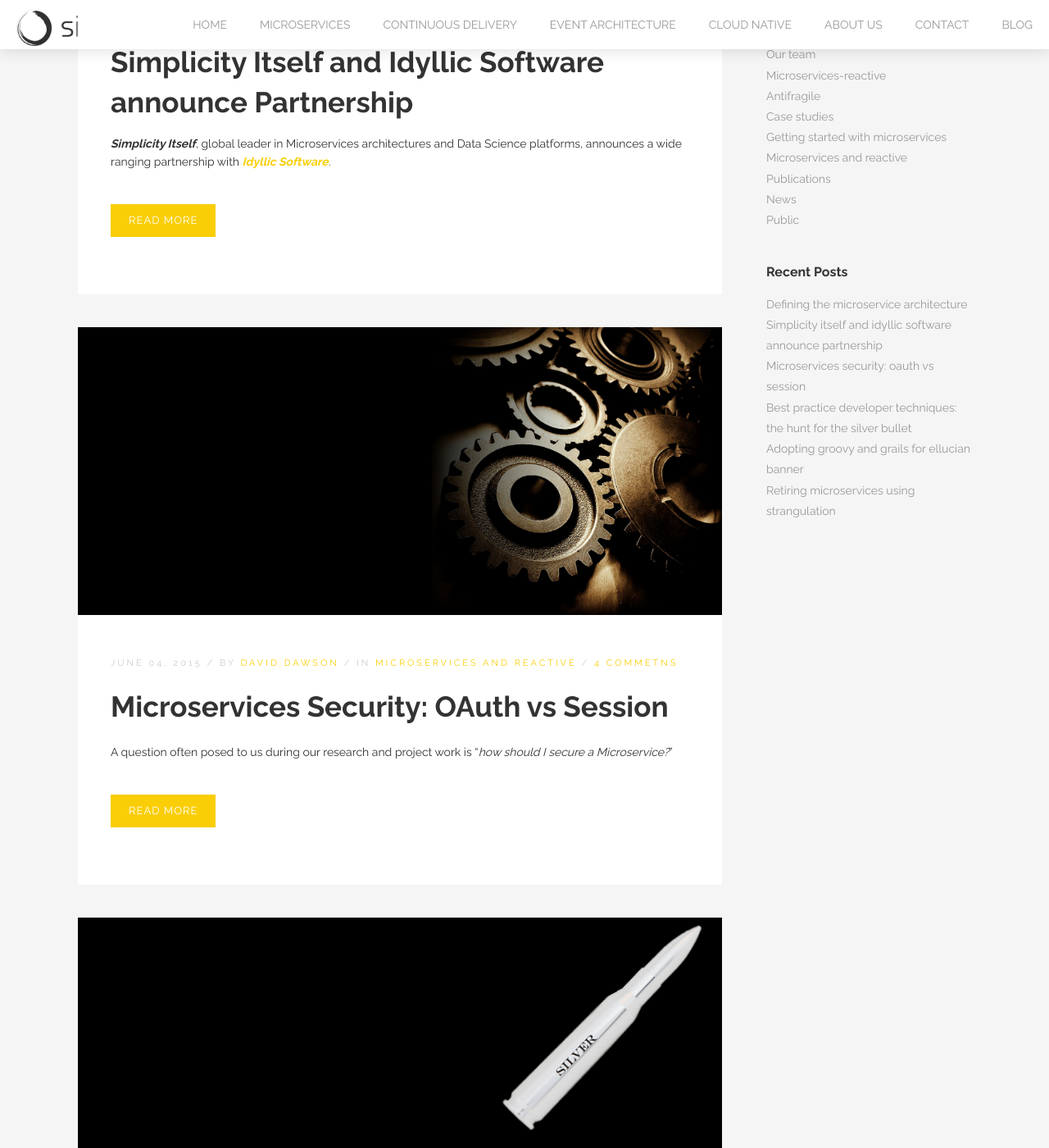
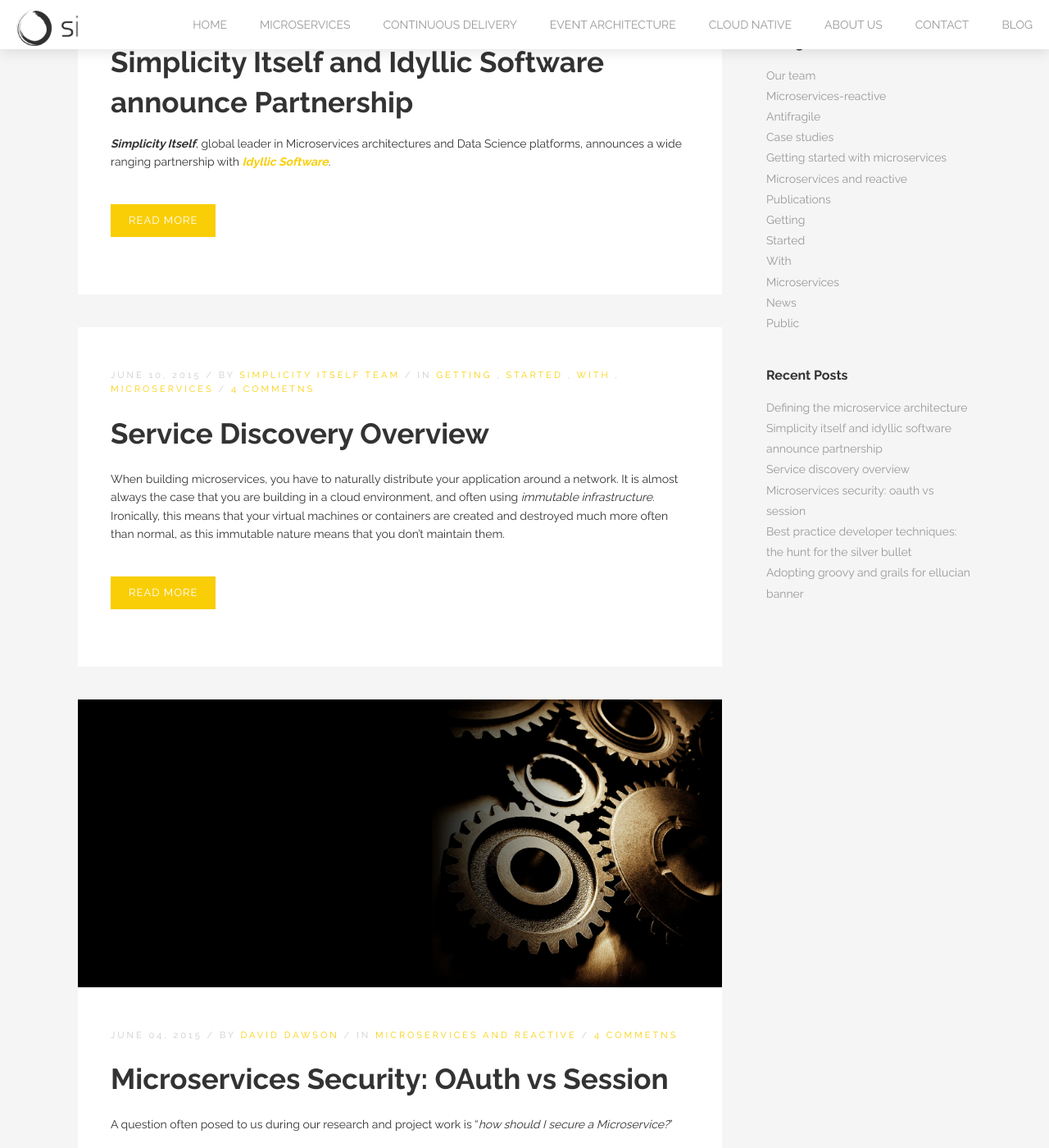
Before and after one commit to simplicityitself/simplicityitself.github.io, a Jekyll site: the page built from blog/index.html, in a window 1280 px wide and 1400 px high, scrolled down 1415 px. Shown: the whole window at 82% size. Built offline with Jekyll 4.4.1, drawn with Linux system fonts in a browser that asks for light colours; the list of posts is cut into pages by our own code; some of the changed text lies outside the part shown.

Commit message:
Add links. rescue article.

```diff
--- a/learning/getting-started-with-microservices/service-discovery-overview.md
+++ b/_posts/2015-06-10-service-discovery-overview.md
@@ -3,6 +3,9 @@
 layout: article
 author: Simplicity Itself Team
 categories: Getting Started With Microservices
+redirect_from:
+  - "/learning/getting-started-with-microservices/service-discovery-overview.html"
+  - "/learning/getting-started-microservices/service-discovery-overview/index.html"
 ---
 
 
--- a/blog/index.html
+++ b/blog/index.html
@@ -3,6 +3,8 @@
 redirect_from:
   - "/our-team.html"
   - "/our-team/index.html"
+  - "/articles/index.html"
+  - "articles/archives/10-2015/index.html"
 ---
 
 <div class='full' style='background: #f5f5f5'>
```
